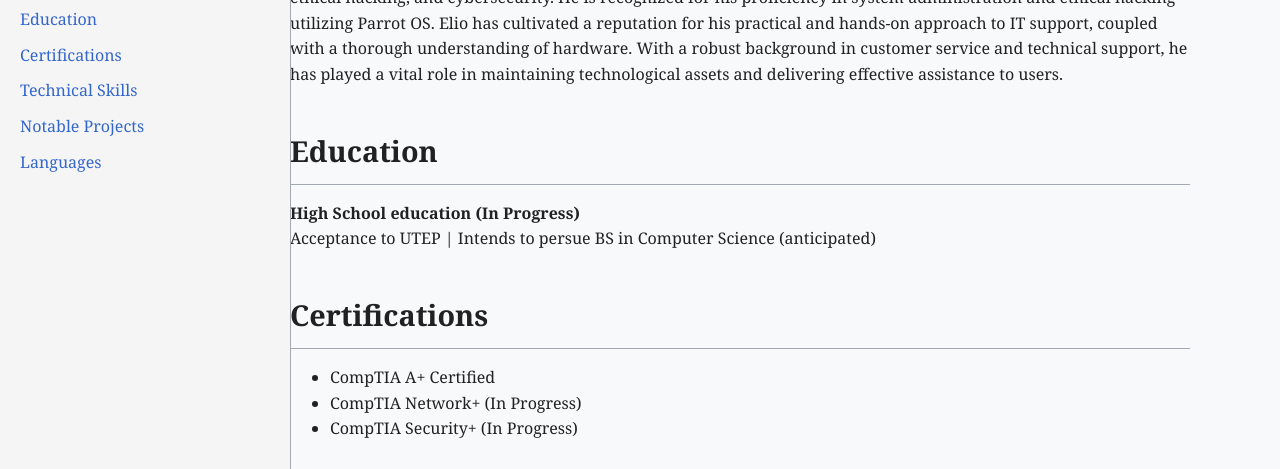
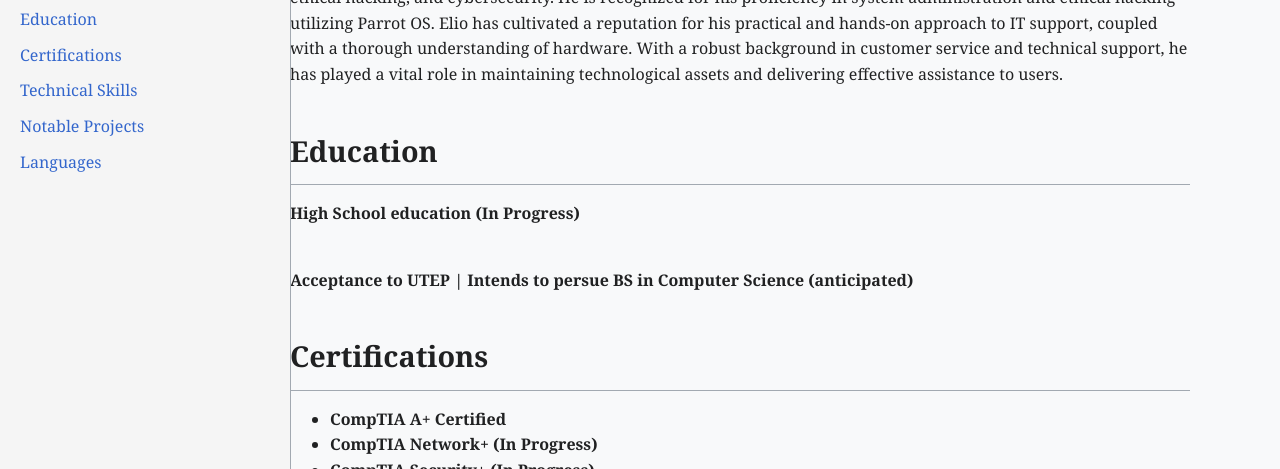
Before and after one commit to mich24peaNUT1/portfolio, a plain HTML site: page index.html in a window 1280 px wide. Shown: the part 326-795 px from the top of the page. Drawn offline with Linux system fonts and the light colour scheme.

Commit message:
Update index.html

```diff
--- a/index.html
+++ b/index.html
@@ -166,7 +166,8 @@
 
         <section id="education">
             <h2>Education</h2>
-            <p><strong>High School education (In Progress)</strong><br>Acceptance to UTEP | Intends to persue BS in Computer Science (anticipated)</p>
+            <p><strong>High School education (In Progress)</li>
+            <p><strong><br>Acceptance to UTEP | Intends to persue BS in Computer Science (anticipated)</li>
         </section>
 
         <section id="certifications">
```
